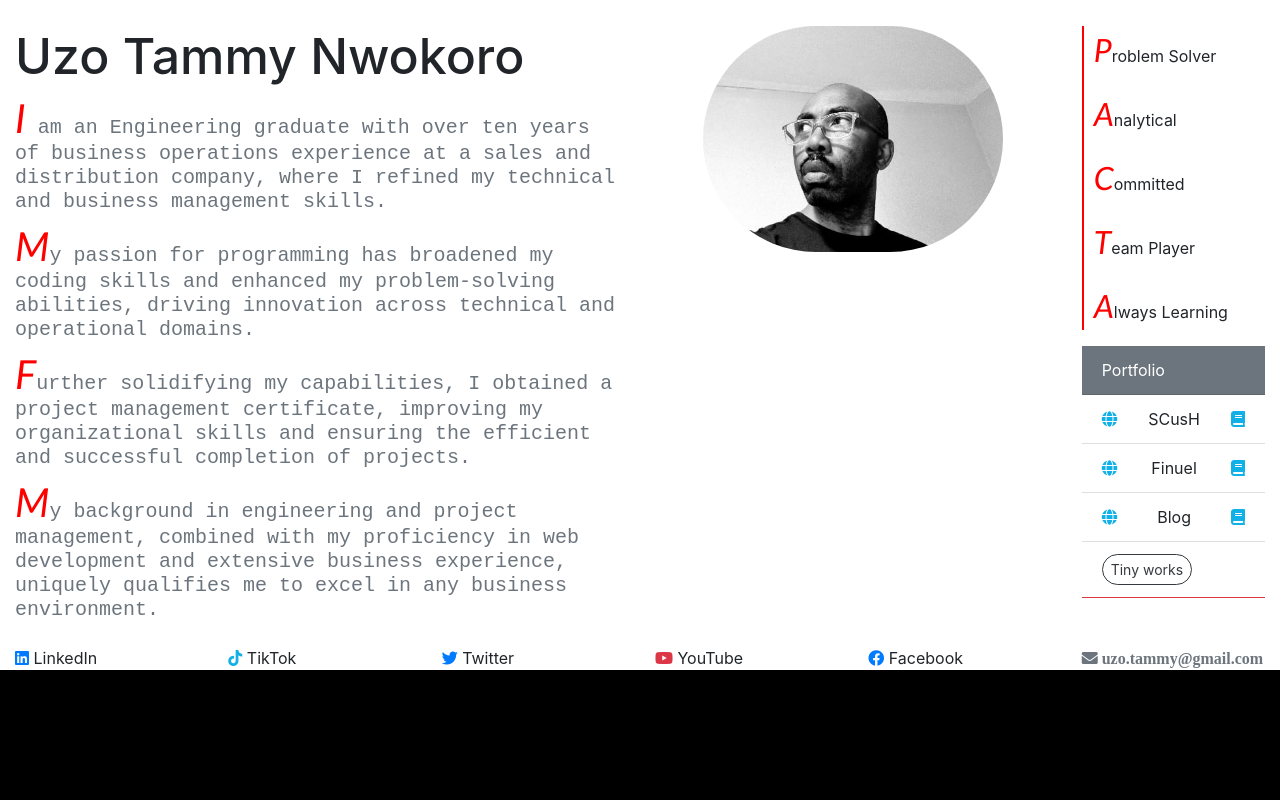
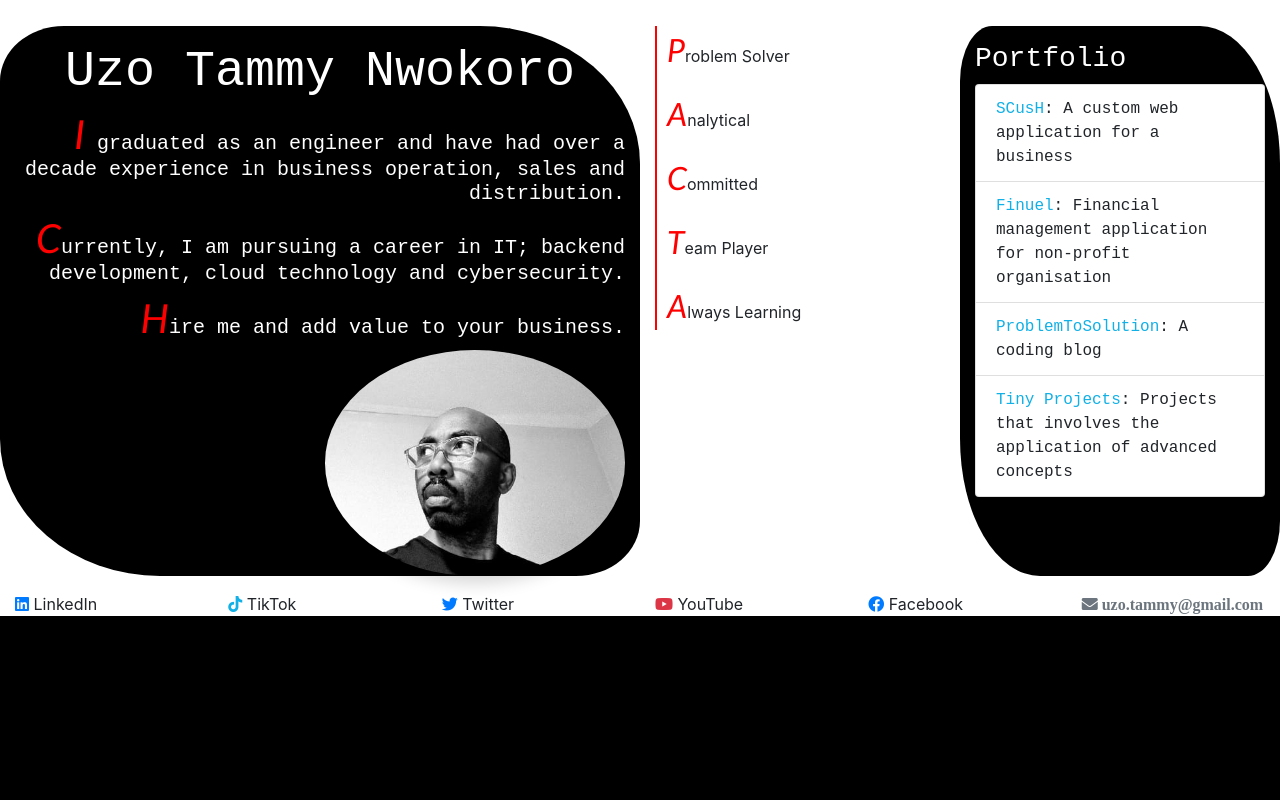
Before and after one commit to UzoTammy/nwokoro, a Django app: page / in a window 1280 px wide. Run offline with Django 5.2, Linux system fonts and the light colour scheme; some libraries are stand-ins or nearby versions.

Commit message:
Introduced documentation and redesigned home page

```diff
--- a/core/forms.py
+++ b/core/forms.py
@@ -118,8 +118,6 @@ class UpdateProfileForm(forms.ModelForm):
             raise forms.ValidationError('Name must be at least 3 characters long')
         return first_name
 
-
-
 class MyForm(forms.Form):
     name = forms.CharField(max_length=20)
     email = forms.EmailField(max_length=35)
--- a/core/templates/core/base.html
+++ b/core/templates/core/base.html
@@ -19,7 +19,6 @@
             gap: 1px;
             height: 100vh;
         }
-
 
         .rows-white {
             background-color: rgb(255, 255, 255);
--- a/core/templates/core/homepage.html
+++ b/core/templates/core/homepage.html
@@ -3,6 +3,7 @@
 
 {% block head %}
 <style>
+
     .rows-sky {
         margin: 0;
         padding: 0;
@@ -28,8 +29,13 @@
         margin-top: 10px;
     }
 
-    .intro-font {
+    .intro-box {
         font-family: 'Courier New', Courier, monospace;
+        background-color: #000000;
+        color: white;
+        border-color: rgb(240, 237, 232);
+        border-radius: 10% 25%;
+        /* border-radius: 50% 20% / 10% 40%; */
     }
     .bg-grey {
         background-color: grey;
@@ -41,39 +47,23 @@
 <div class="container-grid-row">
     <div class="rows-white mt-3">
         <div class="row">
-            <div class="col-sm-6 text-left">
-                <h4 class="" style="font-size: 50px;">Uzo Tammy Nwokoro</h4>
-                <h5 class="text-muted first-letter intro-font">
-                    I am an Engineering graduate with over ten years of business operations experience at a
-                    sales and distribution company, where I refined my technical and business management skills.
+            <div class="col-sm-6 intro-box text-right">
+                <h4 class="text-center mt-3" style="font-size: 50px;">Uzo Tammy Nwokoro</h4>
+                <h5 class="first-letter ">
+                    I graduated as an engineer and have had over a decade experience in business operation,
+                    sales and distribution.
                 </h5>
-                <h5 class="text-muted first-letter intro-font">
-                    My passion for programming has broadened my coding skills and enhanced my problem-solving abilities,
-                    driving innovation across technical and operational domains.
+                <h5 class="first-letter">
+                    Currently, I am pursuing a career in IT; backend development, cloud
+                    technology and cybersecurity.
                 </h5>
-                <h5 class="text-muted first-letter intro-font">
-                    Further solidifying my capabilities,
-                    I obtained a project management certificate, improving my organizational skills and ensuring
-                    the efficient and successful completion of projects.
+                <h5 class="first-letter">
+                    Hire me and add value to your business.
                 </h5>
-                <h5 class="text-muted first-letter intro-font">
-                    My background in engineering and project
-                    management, combined with my proficiency in web development and extensive business experience,
-                    uniquely qualifies me to excel in any business environment.
-                </h5>
-
-                <h6 class="rainbow-text">
-
-                </h6>
+                <img width="300" class="rounded-circle shadow" src="{% static 'tammy.jpeg' %}" alt="">
             </div>
 
-            <div class="col-sm-4">
-                <div class="text-center">
-                    <img width="300" class="rounded-pill" src="{% static 'tammy.jpeg' %}" alt="">
-                </div>
-            </div>
-
-            <div class="col-sm-2">
+            <div class="col-sm-3 float-right">
                 <div class="left-border-line">
                   <p class="first-letter">Problem Solver</p>
                   <p class="first-letter">Analytical</p>
@@ -81,26 +71,15 @@
                   <p class="first-letter">Team Player</p>
                   <p class="first-letter">Always Learning</p>
                 </div>
-                <ul class="list-group list-group-flush border-bottom border-danger">
-                    <li class="list-group-item bg-secondary text-white">Portfolio</li>
-                    <li class="list-group-item d-flex justify-content-between align-items-center">
-                        <a href="https://www.scush.com.ng" target="_blank"><i class="fa fa-globe"></i></a>
-                        SCusH
-                        <a href="{% url 'portfolio-scush' %}"><i class="fa fa-book"></i></a>
-                    </li>
-                    <li class="list-group-item d-flex justify-content-between align-items-center">
-                        <a href="https://www.finuel.org" target="_blank"><i class="fa fa-globe"></i></a>
-                        Finuel
-                        <a href=""><i class="fa fa-book"></i></a>
-                    </li>
-                    <li class="list-group-item d-flex justify-content-between align-items-center">
-                        <a href="https://www.scush.com.ng" target="_blank"><i class="fa fa-globe"></i></a>
-                        Blog
-                        <a href=""><i class="fa fa-book"></i></a>
-                    </li>
-                    <li class="list-group-item d-flex justify-content-between align-items-center">
-                        <a class="btn btn-outline-dark btn-sm rounded-pill float-right" href="{% url 'portfolio-root' %}">Tiny works</a></li>
+            </div>
 
+            <div class="col-sm-3 intro-box">
+                <h3 class="mt-3">Portfolio</h3>
+                <ul class="list-group">
+                    <li class="list-group-item"><a href="">SCusH</a>: A custom web application for a business</li>
+                    <li class="list-group-item"><a href="">Finuel</a>: Financial management application for non-profit organisation</li>
+                    <li class="list-group-item"><a href="">ProblemToSolution</a>: A coding blog</li>
+                    <li class="list-group-item"><a href="">Tiny Projects</a>: Projects that involves the application of advanced concepts</li>
                 </ul>
             </div>
         </div>
```
Also changed, not shown: 3 other files.
